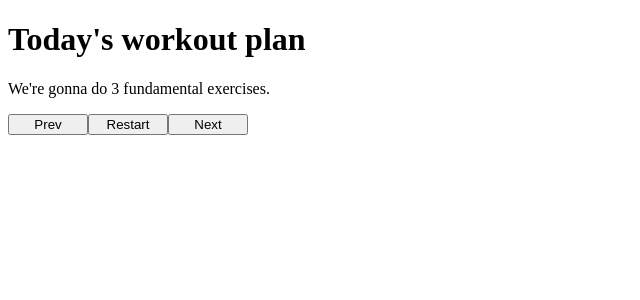
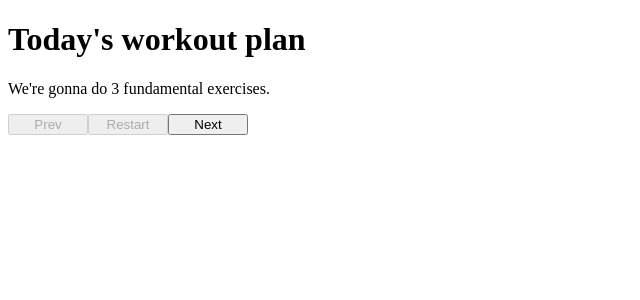
Before and after one commit to viikkrraam/React-will-you-be-my-valentine---Amazon-Prime-Trending-1, a React app: page / in a window 1280 px wide. Shown: the top 300 px of the page, without its empty margins (0-640 px from the left). Built offline with nearby package versions, Linux system fonts and the light colour scheme.

Commit message:
Update App.js

```diff
--- a/src/components/App.js
+++ b/src/components/App.js
@@ -1,44 +1,46 @@
 import React, {Component, useState} from "react";
 import '../styles/App.css';
-import Slides from "../data.js"
-const App = () => {
+
+const App = ({ slides }) => {
   const [increment, setIncrement] = useState(0);
-  const [isDisabled1, setDisabled1] = useState(false);
+  const [isDisabled1, setDisabled1] = useState(true);
   const [isDisabled2, setDisabled2] = useState(false);
+  const [isDisabled3, setDisabled3] = useState(true);
 
   const prevHandler = () => {
     if (increment !== 0) {
       setIncrement((increment) => increment - 1);
-      if(increment-1===0)
-        setDisabled1(true);
+      if (increment - 1 === 0) {setDisabled1(true);
+      setDisabled3(true)}
     }
     setDisabled2(false);
   };
   const nextHandler = () => {
-    if (increment !== Slides.length - 1) {
+    if (increment !== slides.length - 1) {
       setIncrement((increment) => increment + 1);
-      if(increment+1===slides.length-1)
-        setDisabled2(true);
+      if (increment + 1 === slides.length - 1) setDisabled2(true);
     }
     setDisabled1(false);
+    setDisabled3(false);
   };
   const resetHandler = () => {
     setIncrement(0);
     setDisabled1(true);
     setDisabled2(false);
+    setDisabled3(true)
   };
   return (
     <>
-      <h1 data-testid="title">{Slides[increment].title}</h1>
-      <p data-testid="text">{Slides[increment].text}</p>
+      <h1 data-testid="title">{slides[increment].title}</h1>
+      <p data-testid="text">{slides[increment].text}</p>
       <button
         data-testid="button-prev"
         onClick={prevHandler}
         disabled={isDisabled1}
       >
-       Prev
+        Prev
       </button>
-      <button data-testid="button-restart" onClick={resetHandler}>
+      <button data-testid="button-restart" onClick={resetHandler} disabled={isDisabled3}>
         Restart
       </button>
       <button
```
